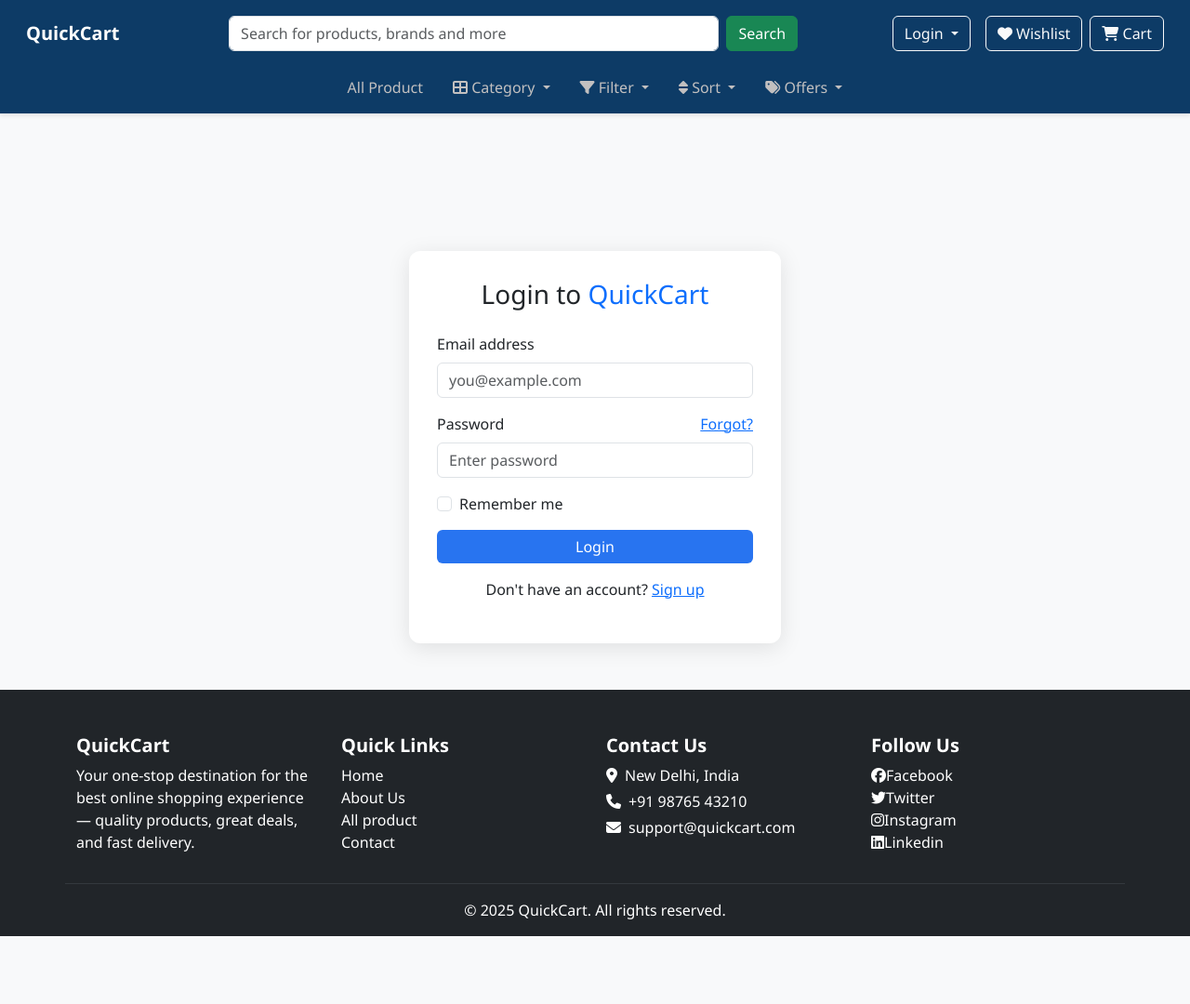
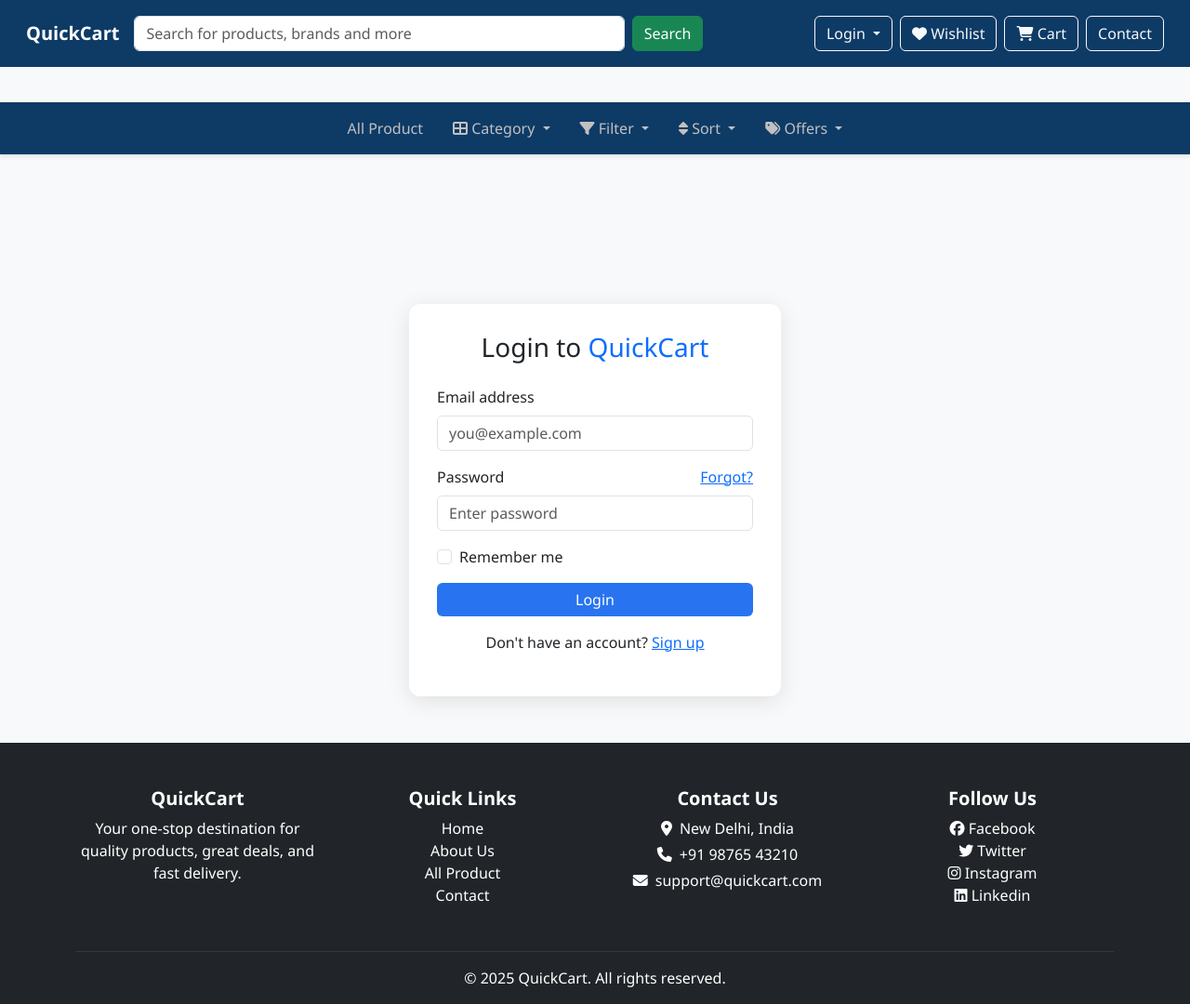
Before and after one commit to ItsSachinjha/ecommerce-, a plain HTML site: page signin.html in a window 1280 px wide. Shown: the whole page at 93% size. Before the commit the page ends 1007 px from the top, so only its background shows below. Drawn offline with nearby package versions, Linux system fonts and the light colour scheme.

Commit message:
Update signin.html

```diff
--- a/signin.html
+++ b/signin.html
@@ -4,60 +4,117 @@
       <meta charset="UTF-8" />
       <meta name="viewport" content="width=device-width, initial-scale=1.0" />
       <title>Login - QuickCart</title>
-  <link href="https://cdn.jsdelivr.net/npm/bootstrap@5.3.3/dist/css/bootstrap.min.css" rel="stylesheet" />
-  <link rel="stylesheet" href="https://cdnjs.cloudflare.com/ajax/libs/font-awesome/6.5.0/css/all.min.css" />
-  <link rel="stylesheet" href="style.css">
+      <link
+         href="https://cdn.jsdelivr.net/npm/bootstrap@5.3.3/dist/css/bootstrap.min.css"
+         rel="stylesheet"
+      />
+      <link
+         rel="stylesheet"
+         href="https://cdnjs.cloudflare.com/ajax/libs/font-awesome/6.5.0/css/all.min.css"
+      />
+      <link rel="stylesheet" href="style.css" />
    </head>
    <body>
-
       <!-- Main Navbar -->
-  <nav class="navbar navbar-expand-lg navbar-dark p-3">
+      <nav class="navbar navbar-expand-lg navbar-dark bg-dark p-3 fixed-top">
          <div class="container-fluid">
             <a class="navbar-brand fw-bold" href="index.html">QuickCart</a>
 
-      <!-- Search Box -->
+            <!-- Search Bar Always Visible -->
             <form class="d-flex mx-auto w-50" role="search">
-        <input class="form-control me-2" type="search" placeholder="Search for products, brands and more" aria-label="Search" />
+               <input
+                  class="form-control me-2"
+                  type="search"
+                  placeholder="Search for products, brands and more"
+                  aria-label="Search"
+               />
                <button class="btn btn-success" type="submit">Search</button>
             </form>
 
-      <!-- Right-side Menu -->
-      <div class="d-flex align-items-center">
-        <div class="dropdown me-3">
-          <button class="btn btn-outline-light dropdown-toggle" type="button" data-bs-toggle="dropdown" aria-expanded="false">
+            <button
+               class="navbar-toggler"
+               type="button"
+               data-bs-toggle="collapse"
+               data-bs-target="#mainNavbar"
+               aria-controls="mainNavbar"
+               aria-expanded="false"
+               aria-label="Toggle navigation"
+            >
+               <span class="navbar-toggler-icon"></span>
+            </button>
+
+            <div
+               class="collapse navbar-collapse justify-content-end mt-3 mt-lg-0"
+               id="mainNavbar"
+            >
+               <div
+                  class="d-flex flex-column flex-lg-row align-items-lg-center gap-2"
+               >
+                  <!-- Login Dropdown -->
+                  <div class="dropdown">
+                     <button
+                        class="btn btn-outline-light dropdown-toggle"
+                        type="button"
+                        data-bs-toggle="dropdown"
+                        aria-expanded="false"
+                     >
                         Login
                      </button>
                      <ul class="dropdown-menu dropdown-menu-end">
-            <li><a class="dropdown-item" href="signin.html">Sign In</a></li>
-            <li><a class="dropdown-item" href="#">My Profile</a></li>
+                        <li>
+                           <a class="dropdown-item" href="signin.html"
+                              >Sign In</a
+                           >
+                        </li>
+                        <li>
+                           <a class="dropdown-item" href="#">My Profile</a>
+                        </li>
                         <li><a class="dropdown-item" href="#">Orders</a></li>
                         <li><a class="dropdown-item" href="#">Wishlist</a></li>
                         <li><hr class="dropdown-divider" /></li>
                         <li><a class="dropdown-item" href="#">Logout</a></li>
                      </ul>
                   </div>
-        <button class="btn btn-outline-light me-2"><i class="fas fa-heart"></i> Wishlist</button>
-        <button class="btn btn-outline-light"><i class="fas fa-shopping-cart"></i> Cart</button>
+                  <button class="btn btn-outline-light">
+                     <i class="fas fa-heart"></i> Wishlist
+                  </button>
+                  <button class="btn btn-outline-light">
+                     <i class="fas fa-shopping-cart"></i> Cart
+                  </button>
+                  <a href="conatct.html" class="btn btn-outline-light"
+                     >Contact</a
+                  >
+               </div>
             </div>
          </div>
       </nav>
 
       <!-- Sub-Navbar -->
       <nav
-         class="sub-navbar navbar navbar-expand-lg bg-white  border-bottom shadow-sm fixed-top"
-         style="top: 66px; z-index: 1025"
+         class="navbar sub-navbar navbar-expand-lg bg-white border-bottom shadow-sm"
+         style="top: 66px; z-index: 1025; position: sticky"
       >
-         <div class="container-fluid justify-content-center">
-            <ul class="navbar-nav d-flex flex-row gap-3">
-               <a
-                  class="nav-link"
-                  href="product.html"
-                  role="button"
+         <div class="container-fluid">
+            <button
+               class="navbar-toggler"
+               type="button"
+               data-bs-toggle="collapse"
+               data-bs-target="#subNavbar"
+               aria-controls="subNavbar"
                aria-expanded="false"
+               aria-label="Toggle sub-navigation"
             >
-                  All Product
-               </a>
-               <!-- Category Dropdown -->
+               <span class="navbar-toggler-icon"></span>
+            </button>
+
+            <div
+               class="collapse navbar-collapse justify-content-center"
+               id="subNavbar"
+            >
+               <ul class="navbar-nav gap-3">
+                  <li class="nav-item">
+                     <a class="nav-link" href="product.html">All Product</a>
+                  </li>
                   <li class="nav-item dropdown">
                      <a
                         class="nav-link dropdown-toggle"
@@ -69,7 +126,9 @@
                         <i class="fas fa-th-large"></i> Category
                      </a>
                      <ul class="dropdown-menu">
-                     <li><a class="dropdown-item" href="#">Electronics</a></li>
+                        <li>
+                           <a class="dropdown-item" href="#">Electronics</a>
+                        </li>
                         <li><a class="dropdown-item" href="#">Fashion</a></li>
                         <li>
                            <a class="dropdown-item" href="#">Home & Kitchen</a>
@@ -77,8 +136,6 @@
                         <li><a class="dropdown-item" href="#">Books</a></li>
                      </ul>
                   </li>
-
-               <!-- Filter Dropdown -->
                   <li class="nav-item dropdown">
                      <a
                         class="nav-link dropdown-toggle"
@@ -91,19 +148,23 @@
                      </a>
                      <ul class="dropdown-menu">
                         <li>
-                        <a class="dropdown-item" href="#">Price: Low to High</a>
+                           <a class="dropdown-item" href="#"
+                              >Price: Low to High</a
+                           >
                         </li>
                         <li>
-                        <a class="dropdown-item" href="#">Price: High to Low</a>
+                           <a class="dropdown-item" href="#"
+                              >Price: High to Low</a
+                           >
                         </li>
                         <li>
                            <a class="dropdown-item" href="#">Customer Rating</a>
                         </li>
-                     <li><a class="dropdown-item" href="#">Newest First</a></li>
+                        <li>
+                           <a class="dropdown-item" href="#">Newest First</a>
+                        </li>
                      </ul>
                   </li>
-
-               <!-- Sort Dropdown -->
                   <li class="nav-item dropdown">
                      <a
                         class="nav-link dropdown-toggle"
@@ -116,12 +177,12 @@
                      </a>
                      <ul class="dropdown-menu">
                         <li><a class="dropdown-item" href="#">Relevance</a></li>
-                     <li><a class="dropdown-item" href="#">Popularity</a></li>
+                        <li>
+                           <a class="dropdown-item" href="#">Popularity</a>
+                        </li>
                         <li><a class="dropdown-item" href="#">Discount</a></li>
                      </ul>
                   </li>
-
-               <!-- Offers Dropdown -->
                   <li class="nav-item dropdown">
                      <a
                         class="nav-link dropdown-toggle"
@@ -133,8 +194,12 @@
                         <i class="fas fa-tags"></i> Offers
                      </a>
                      <ul class="dropdown-menu">
-                     <li><a class="dropdown-item" href="#">Bank Offers</a></li>
-                     <li><a class="dropdown-item" href="#">Buy 1 Get 1</a></li>
+                        <li>
+                           <a class="dropdown-item" href="#">Bank Offers</a>
+                        </li>
+                        <li>
+                           <a class="dropdown-item" href="#">Buy 1 Get 1</a>
+                        </li>
                         <li>
                            <a class="dropdown-item" href="#">Seasonal Sale</a>
                         </li>
@@ -142,90 +207,164 @@
                   </li>
                </ul>
             </div>
+         </div>
       </nav>
       <!-- Login Form -->
       <div class="login-container">
-    <h3 class="text-center mb-4">Login to <span class="text-primary">QuickCart</span></h3>
+         <h3 class="text-center mb-4">
+            Login to <span class="text-primary">QuickCart</span>
+         </h3>
          <form>
             <div class="mb-3">
                <label for="loginEmail" class="form-label">Email address</label>
-        <input type="email" class="form-control" id="loginEmail" placeholder="you@example.com" required />
+               <input
+                  type="email"
+                  class="form-control"
+                  id="loginEmail"
+                  placeholder="you@example.com"
+                  required
+               />
             </div>
 
             <div class="mb-3">
-        <label for="loginPassword" class="form-label d-flex justify-content-between">
+               <label
+                  for="loginPassword"
+                  class="form-label d-flex justify-content-between"
+               >
                   <span>Password</span>
                   <a href="#">Forgot?</a>
                </label>
-        <input type="password" class="form-control" id="loginPassword" placeholder="Enter password" required />
+               <input
+                  type="password"
+                  class="form-control"
+                  id="loginPassword"
+                  placeholder="Enter password"
+                  required
+               />
             </div>
 
             <div class="mb-3 form-check">
-        <input type="checkbox" class="form-check-input" id="loginRemember" />
-        <label class="form-check-label" for="loginRemember">Remember me</label>
+               <input
+                  type="checkbox"
+                  class="form-check-input"
+                  id="loginRemember"
+               />
+               <label class="form-check-label" for="loginRemember"
+                  >Remember me</label
+               >
             </div>
 
-      <button type="submit" class="btn btn-login text-white w-100">Login</button>
+            <button type="submit" class="btn btn-login text-white w-100">
+               Login
+            </button>
 
             <p class="text-center mt-3">
-        Don't have an account? <a href="signup.html" class="text-primary">Sign up</a>
+               Don't have an account?
+               <a href="signup.html" class="text-primary">Sign up</a>
             </p>
          </form>
       </div>
       <footer class="bg-dark text-white pt-5 pb-3">
-      <div class="container">
-         <div class="row">
-
+         <div class="container text-center">
+            <div class="row justify-content-center">
                <!-- QuickCart Info -->
                <div class="col-md-3 mb-3">
                   <h5 class="fw-bold">QuickCart</h5>
-               <p>Your one-stop destination for the best online shopping experience — quality products, great deals, and
-                  fast delivery.</p>
+                  <p>
+                     Your one-stop destination for quality products, great
+                     deals, and fast delivery.
+                  </p>
                </div>
 
                <!-- Quick Links -->
                <div class="col-md-3 mb-3">
                   <h5 class="fw-bold">Quick Links</h5>
                   <ul class="list-unstyled">
-                  <li><a href="index.html" class="text-white text-decoration-none">Home</a></li>
-                  <li><a href="#" class="text-white text-decoration-none">About Us</a></li>
-                  <li><a href="product.html" class="text-white text-decoration-none">All product</a></li>
-                  <li><a href="#" class="text-white text-decoration-none">Contact</a></li>
+                     <li>
+                        <a
+                           href="index.html"
+                           class="text-white text-decoration-none"
+                           >Home</a
+                        >
+                     </li>
+                     <li>
+                        <a href="#" class="text-white text-decoration-none"
+                           >About Us</a
+                        >
+                     </li>
+                     <li>
+                        <a
+                           href="product.html"
+                           class="text-white text-decoration-none"
+                           >All Product</a
+                        >
+                     </li>
+                     <li>
+                        <a href="#" class="text-white text-decoration-none"
+                           >Contact</a
+                        >
+                     </li>
                   </ul>
                </div>
 
                <!-- Contact Info -->
                <div class="col-md-3 mb-3">
                   <h5 class="fw-bold">Contact Us</h5>
-               <p class="mb-1"><i class="fas fa-map-marker-alt me-2"></i>New Delhi, India</p>
-               <p class="mb-1"><i class="fas fa-phone me-2"></i>+91 98765 43210</p>
-               <p><i class="fas fa-envelope me-2"></i>support@quickcart.com</p>
+                  <p class="mb-1">
+                     <i class="fas fa-map-marker-alt me-2"></i>New Delhi, India
+                  </p>
+                  <p class="mb-1">
+                     <i class="fas fa-phone me-2"></i>+91 98765 43210
+                  </p>
+                  <p>
+                     <i class="fas fa-envelope me-2"></i>support@quickcart.com
+                  </p>
                </div>
 
                <!-- Follow Us -->
                <div class="col-md-3 mb-3">
                   <h5 class="fw-bold">Follow Us</h5>
                   <ul class="list-unstyled">
-                  <li><a href="https://www.facebook.com/" class="text-white text-decoration-none"><i class="fab fa-facebook"></i>Facebook</a>
+                     <li>
+                        <a
+                           href="https://www.facebook.com/"
+                           class="text-white text-decoration-none"
+                           ><i class="fab fa-facebook"></i> Facebook</a
+                        >
                      </li>
-                  <li><a href="https://www.twitter.com/" class="text-white text-decoration-none"><i class="fab fa-twitter"></i>Twitter</a></li>
-                  <li><a href="https://www.instagram.com/" class="text-white text-decoration-none"><i class="fab fa-instagram"></i>Instagram</a>
+                     <li>
+                        <a
+                           href="https://www.twitter.com/"
+                           class="text-white text-decoration-none"
+                           ><i class="fab fa-twitter"></i> Twitter</a
+                        >
                      </li>
-                  <li><a href="https://www.linkedin.com/" class="text-white text-decoration-none"><i class="fab fa-linkedin"></i>Linkedin</a>
+                     <li>
+                        <a
+                           href="https://www.instagram.com/"
+                           class="text-white text-decoration-none"
+                           ><i class="fab fa-instagram"></i> Instagram</a
+                        >
+                     </li>
+                     <li>
+                        <a
+                           href="https://www.linkedin.com/"
+                           class="text-white text-decoration-none"
+                           ><i class="fab fa-linkedin"></i> Linkedin</a
+                        >
                      </li>
                   </ul>
                </div>
 
-
-
+               <div class="col-12">
                   <hr class="border-secondary" />
-
-            <div class="text-center">
-               <p class="mb-0">&copy; 2025 QuickCart. All rights reserved.</p>
+                  <p class="mb-0">
+                     &copy; 2025 QuickCart. All rights reserved.
+                  </p>
+               </div>
             </div>
          </div>
       </footer>
-
       <script src="https://cdn.jsdelivr.net/npm/bootstrap@5.3.3/dist/js/bootstrap.bundle.min.js"></script>
    </body>
 </html>
```
Lines whose indentation alone changed are shown as unchanged.
